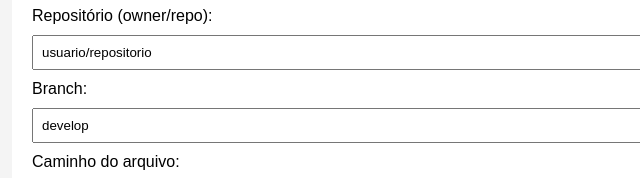
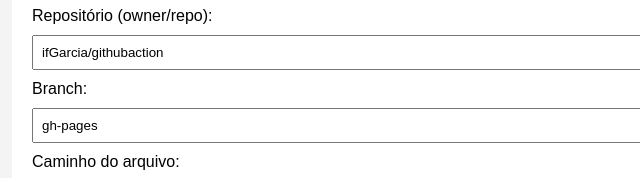
Before and after one commit to ifGarcia/githubaction, a plain HTML site: page index.html in a window 1280 px wide. Shown: the part 194-372 px from the top of the page, 158-798 px from the left. Drawn offline with Linux system fonts and the light colour scheme.

Commit message:
Update index.html

```diff
--- a/index.html
+++ b/index.html
@@ -59,9 +59,9 @@
     <label>Token do GitHub:</label>
     <input type="password" id="token" placeholder="GitHub Token" />
     <label>Repositório (owner/repo):</label>
-    <input type="text" id="repo" value="usuario/repositorio" />
+    <input type="text" id="repo" value="ifGarcia/githubaction" />
     <label>Branch:</label>
-    <input type="text" id="branch" value="develop" />
+    <input type="text" id="branch" value="gh-pages" />
     <label>Caminho do arquivo:</label>
     <input type="text" id="filepath" value="access_control.json" />
     <button onclick="carregar()">Carregar</button>
```
